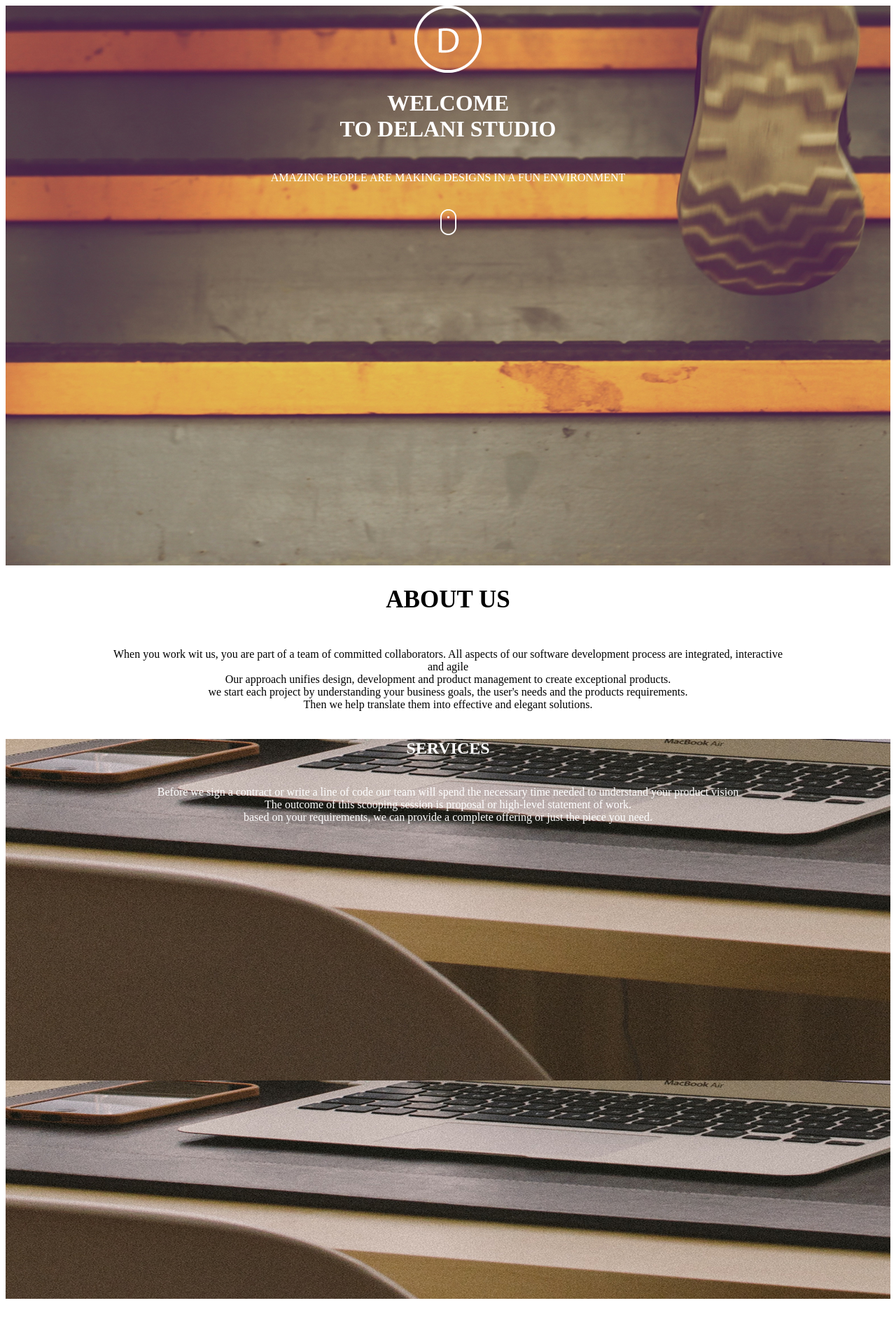
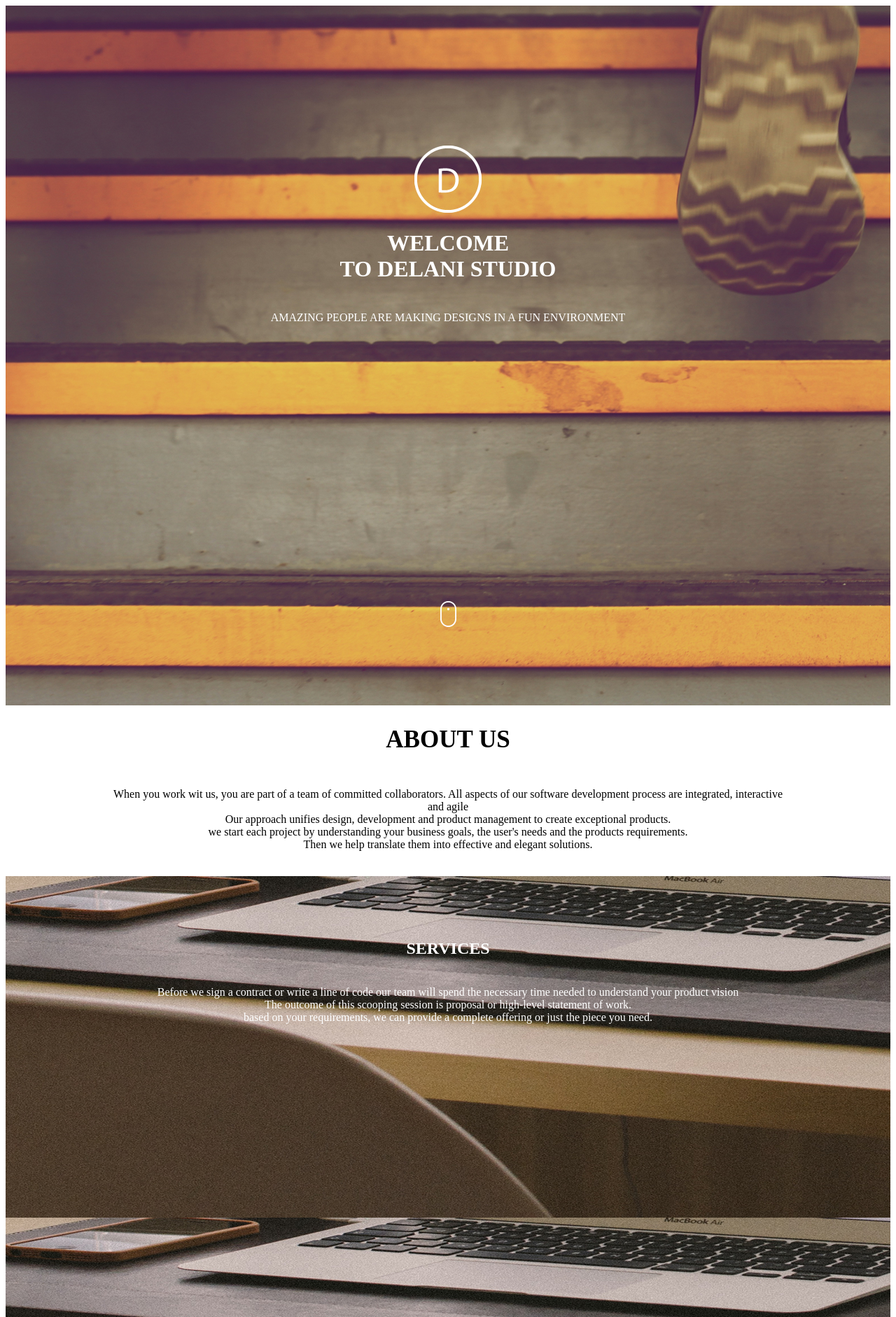
Before and after one commit to kenyansa/studio, a plain HTML site: page index.html in a window 1280 px wide. Shown: the top 1882 px of the page at 70% size. Drawn offline with nearby package versions, Linux system fonts and the light colour scheme.

Commit message:
positioned the mouse_click img well

```diff
--- a/studio.css
+++ b/studio.css
@@ -4,12 +4,14 @@
     width:100%;
     text-align: center;
     color: white;
+    padding-top: 200px;
 }
 .services{
     background-image: url("backgrounds/s_image.jpg");
     height:100vh;
     width:100%;
     text-align: center;
+    padding:70px 0;
     color: white;
 }
 .whatWeDo{
```
Also changed, not shown: index.html (+1 -0 lines).
